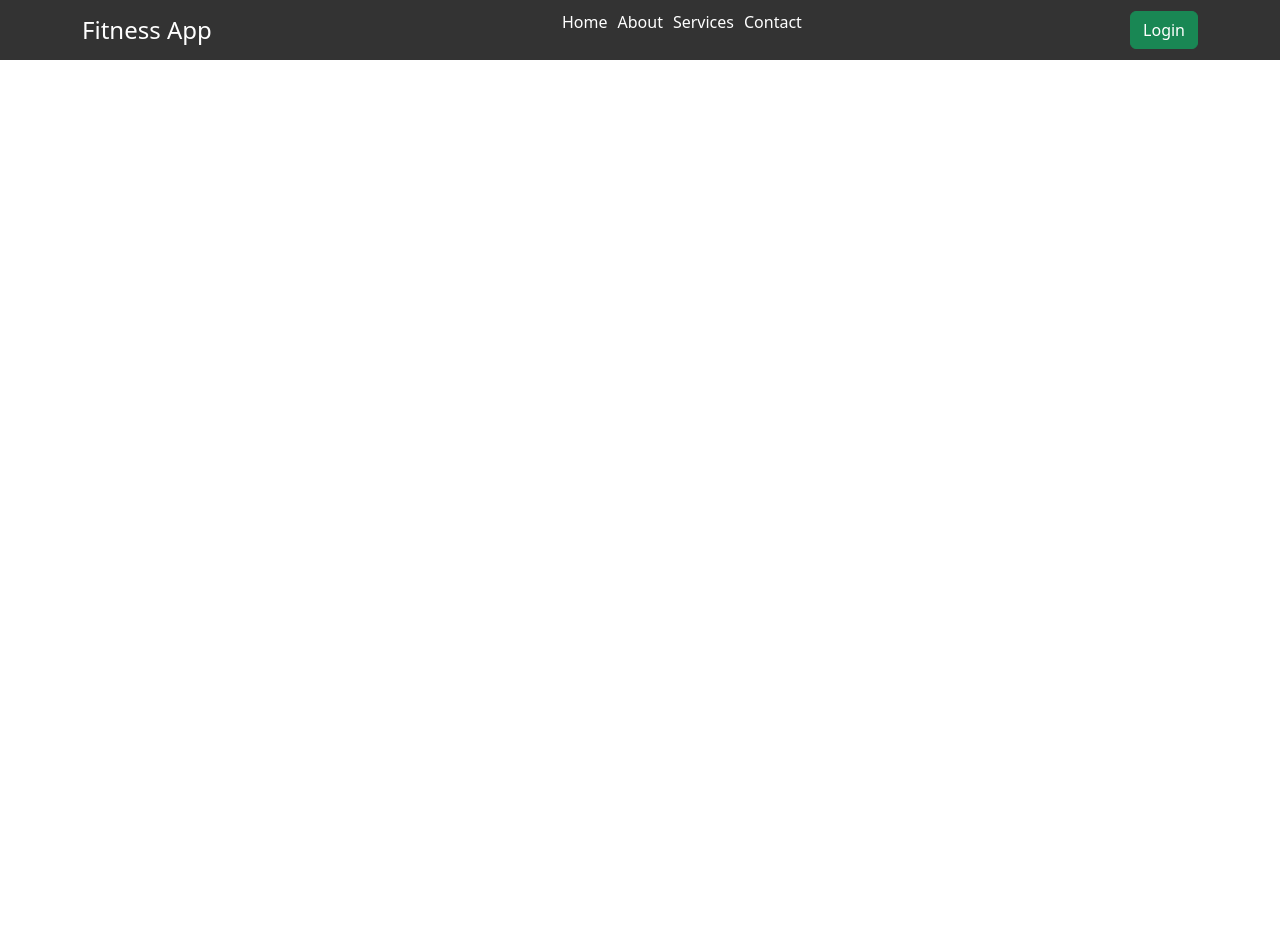
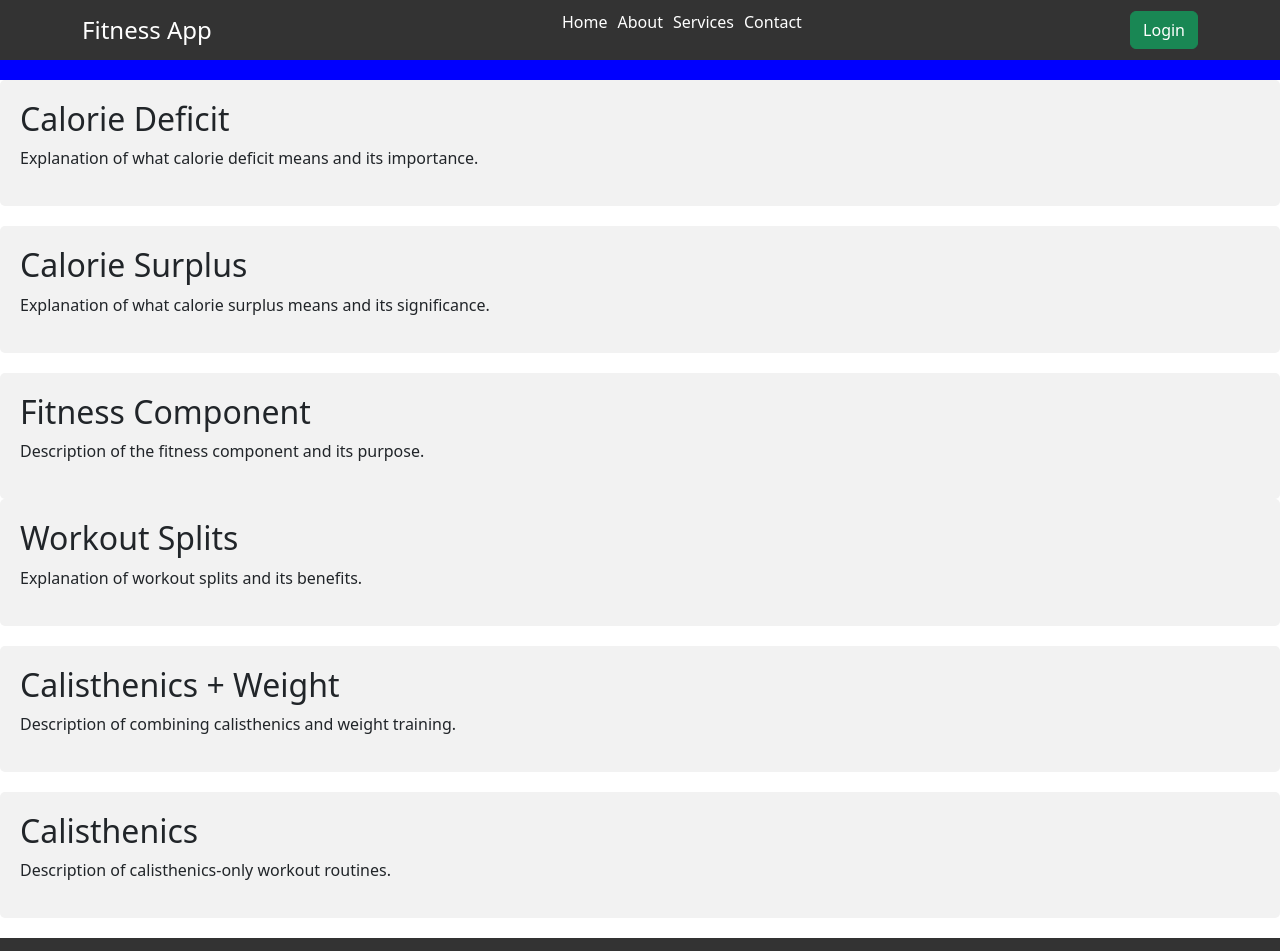
Before and after one commit to rahulsz/fitness_Client, an Angular app: page /dashboard in a window 1280 px wide. Shown: the top 951 px of the page. Before the commit the page ends 800 px from the top, so only its background shows below. Built offline with nearby package versions, Linux system fonts and the light colour scheme.

Commit message:
"dashboard "

```diff
--- a/src/app/dashboard/dashboard.component.css
+++ b/src/app/dashboard/dashboard.component.css
@@ -0,0 +1,66 @@
+@keyframes progressAnimation {
+    0% { width: 0; }
+    100% { width: 100%; }
+  }
+
+  .progress-bar {
+    width: 0;
+    height: 20px;
+    background-color: blue;
+    animation-name: progressAnimation;
+    animation-duration: 2s;
+    animation-timing-function: ease-out;
+    animation-fill-mode: forwards;
+  }
+
+  .calorie-section {
+    padding: 20px;
+    background-color: #f2f2f2;
+    border-radius: 5px;
+    margin-bottom: 20px;
+    animation: fade-in 1s ease-out;
+  }
+
+  @keyframes fade-in {
+    0% { opacity: 0; }
+    100% { opacity: 1; }
+  }
+
+  .fitness-component {
+    padding: 20px;
+    background-color: #f2f2f2;
+    border-radius: 5px;
+    animation: slide-in 1s ease-out;
+  }
+
+  @keyframes slide-in {
+    0% {
+      opacity: 0;
+      transform: translateX(-20px);
+    }
+    100% {
+      opacity: 1;
+      transform: translateX(0);
+    }
+  }
+
+  .workout-splits {
+    padding: 20px;
+    background-color: #f2f2f2;
+    border-radius: 5px;
+    margin-bottom: 20px;
+  }
+
+  .calisthenics {
+    padding: 20px;
+    background-color: #f2f2f2;
+    border-radius: 5px;
+    margin-bottom: 20px;
+  }
+
+  .calisthenics-only {
+    padding: 20px;
+    background-color: #f2f2f2;
+    border-radius: 5px;
+    margin-bottom: 20px;
+  }
--- a/src/app/dashboard/dashboard.component.html
+++ b/src/app/dashboard/dashboard.component.html
@@ -1 +1,34 @@
 <app-header></app-header>
+
+<div class="progress-bar"></div>
+
+<div class="calorie-section">
+  <h2>Calorie Deficit</h2>
+  <p>Explanation of what calorie deficit means and its importance.</p>
+</div>
+
+<div class="calorie-section">
+  <h2>Calorie Surplus</h2>
+  <p>Explanation of what calorie surplus means and its significance.</p>
+</div>
+
+<div class="fitness-component">
+  <h2>Fitness Component</h2>
+  <p>Description of the fitness component and its purpose.</p>
+</div>
+
+<div class="workout-splits">
+  <h2>Workout Splits</h2>
+  <p>Explanation of workout splits and its benefits.</p>
+</div>
+
+<div class="calisthenics">
+  <h2>Calisthenics + Weight</h2>
+  <p>Description of combining calisthenics and weight training.</p>
+</div>
+
+<div class="calisthenics-only">
+  <h2>Calisthenics</h2>
+  <p>Description of calisthenics-only workout routines.</p>
+</div>
+<app-footer></app-footer>
```
